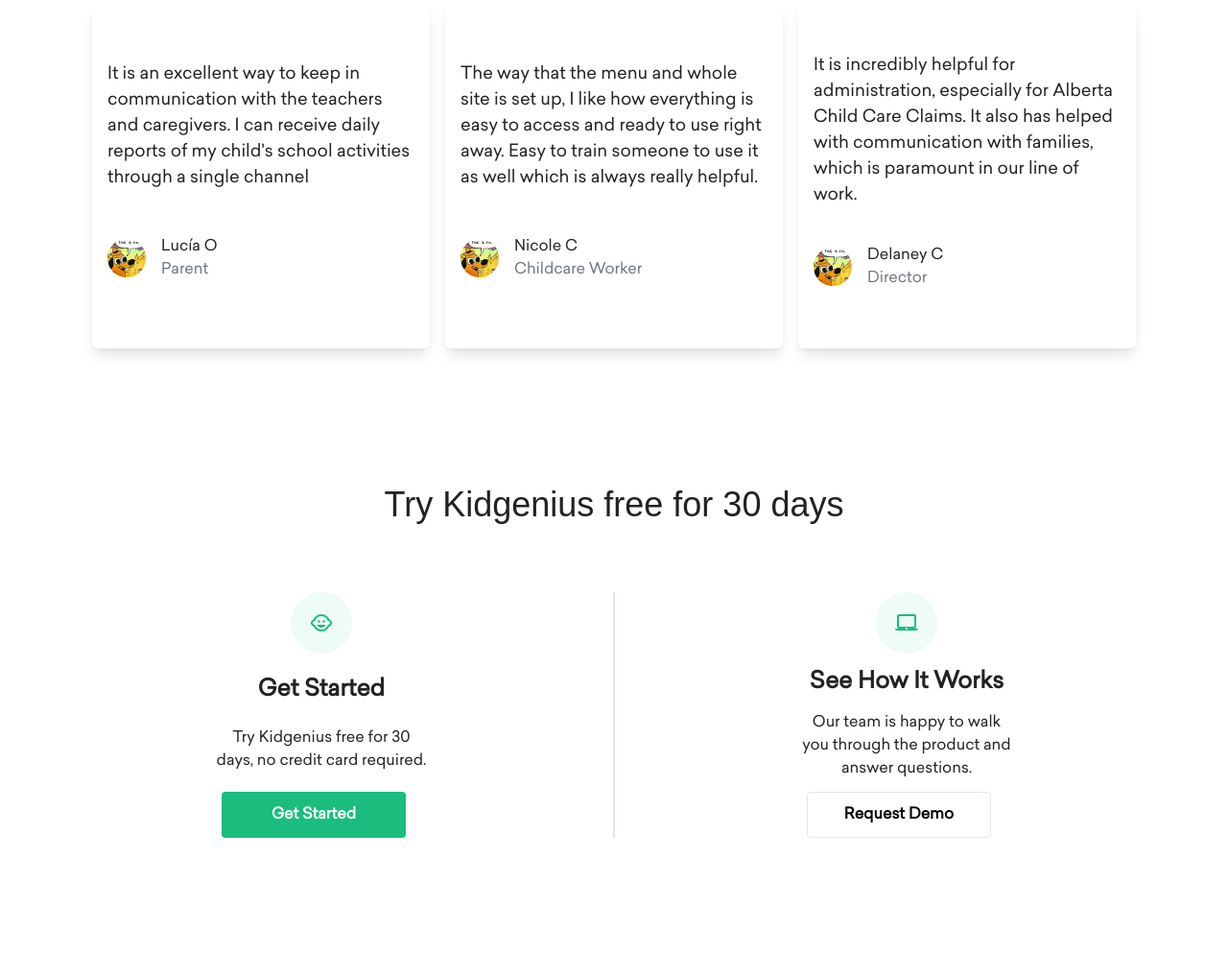
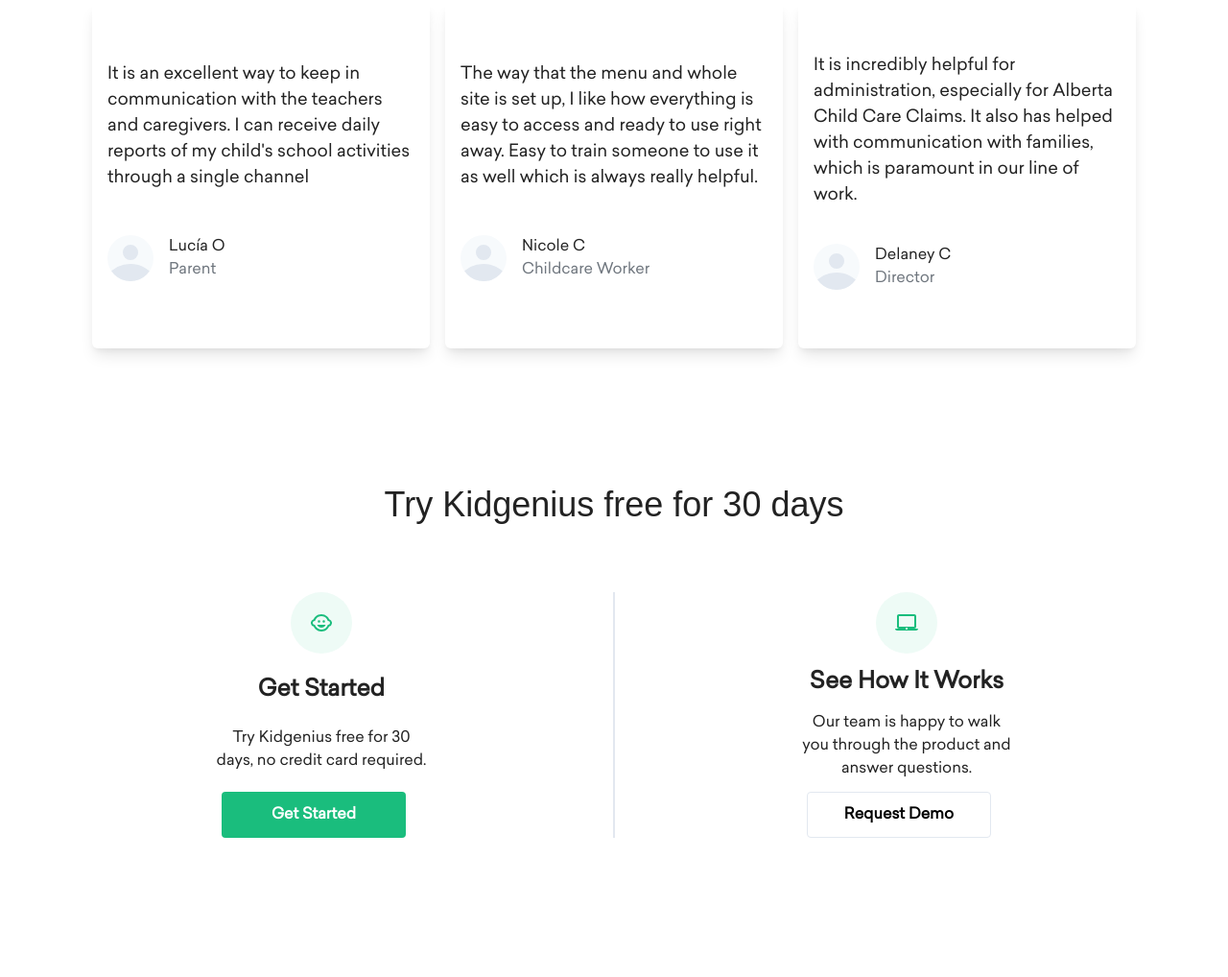
Before and after one commit to diq-kg/trykidgenius.com, a Gatsby site: page / in a window 1280 px wide. Shown: the part 2709-3727 px from the top of the page at 96% size. Built offline with nearby package versions, Linux system fonts and the light colour scheme; Gatsby itself is replaced by a stand-in of ours; a web font is replaced by a local one.

Commit message:
replace this is fine dog

```diff
--- a/src/components/person-card.js
+++ b/src/components/person-card.js
@@ -3,11 +3,15 @@
 function PersonCard(props) {
   return (
     <div className="flex items-center text-left">
-      <img
-        className="w-10 h-10 mr-4 rounded-full"
-        src={props.image}
-        alt="this"
-      />
+      <span class="inline-block h-12 w-12 mr-4 rounded-full overflow-hidden bg-gray-100">
+        <svg
+          class="h-full w-full text-gray-300"
+          fill="currentColor"
+          viewBox="0 0 24 24"
+        >
+          <path d="M24 20.993V24H0v-2.996A14.977 14.977 0 0112.004 15c4.904 0 9.26 2.354 11.996 5.993zM16.002 8.999a4 4 0 11-8 0 4 4 0 018 0z" />
+        </svg>
+      </span>
       <div>
         <p>{props.name}</p>
         <p className="text-gray-brand-light">{props.title}</p>
--- a/src/components/quotes.js
+++ b/src/components/quotes.js
@@ -1,13 +1,11 @@
 import React from 'react';
 import PersonCard from '../components/person-card';
-
-import dog from '../images/thisisfine.jpg';
 
 function QuoteCard(props) {
   return (
     <div className="mb-8 flex flex-col lg:mb-0 lg:mx-2 justify-evenly items-start w-quotex h-quotey px-4 pt-4 pb-6 shadow-lg rounded-md">
       <p className="text-left text-lg">{props.quote}</p>
-      <PersonCard name={props.name} title={props.title} image={props.image} />
+      <PersonCard name={props.name} title={props.title} />
     </div>
   );
 }
@@ -18,22 +16,19 @@
       quote:
         "It is an excellent way to keep in communication with the teachers and caregivers. I can receive daily reports of my child's school activities through a single channel",
       title: 'Parent',
-      name: 'Lucía O',
-      image: dog
+      name: 'Lucía O'
     },
     {
       quote:
         'The way that the menu and whole site is set up, I like how everything is easy to access and ready to use right away. Easy to train someone to use it as well which is always really helpful.',
       title: 'Childcare Worker',
-      name: 'Nicole C',
-      image: dog
+      name: 'Nicole C'
     },
     {
       quote:
         'It is incredibly helpful for administration, especially for Alberta Child Care Claims. It also has helped with communication with families, which is paramount in our line of work.',
       title: 'Director',
-      name: 'Delaney C',
-      image: dog
+      name: 'Delaney C'
     }
   ];
   return (
@@ -49,7 +44,6 @@
             title={quote.title}
             name={quote.name}
             quote={quote.quote}
-            image={quote.image}
           />
         ))}
       </div>
```
